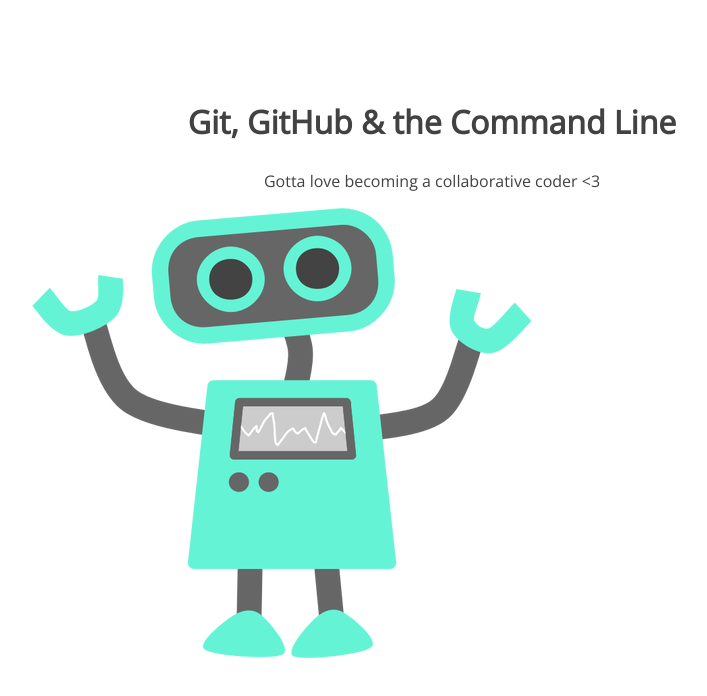
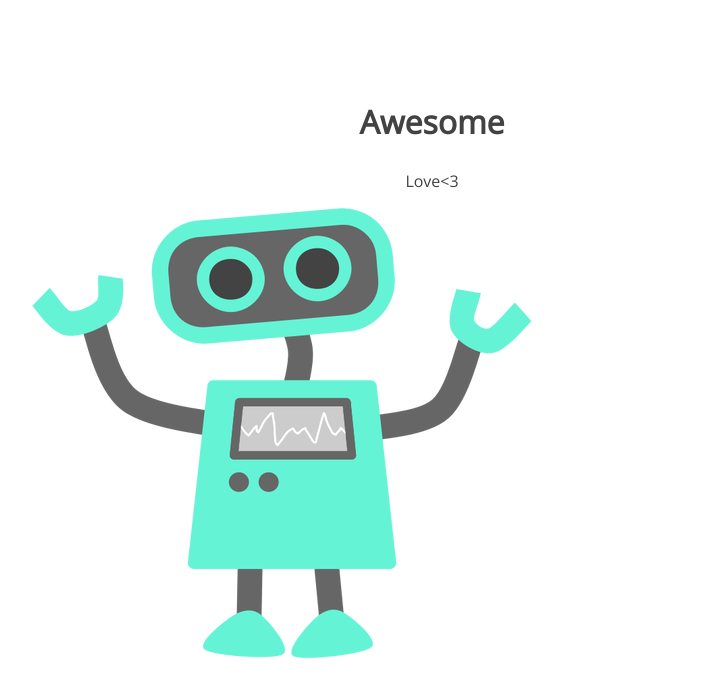
Before and after one commit to tals-grow/1st-test-repository, a plain HTML site: page index.html in a window 1280 px wide. Shown: the whole page, without its empty margins (208-915 px from the left). Drawn offline with nearby package versions, Linux system fonts and the light colour scheme.

Commit message:
new text

```diff
--- a/index.html
+++ b/index.html
@@ -8,8 +8,8 @@
 </head>
 <body>
 	<section>
-		<h1>Git, GitHub & the Command Line</h1>
-		<p>Gotta love becoming a collaborative coder <3</p>
+		<h1>Awesome</h1>
+		<p>Love<3</p>
 		<img src="img/happy-blue-robot.png">
 	</section>
 </body>
```
